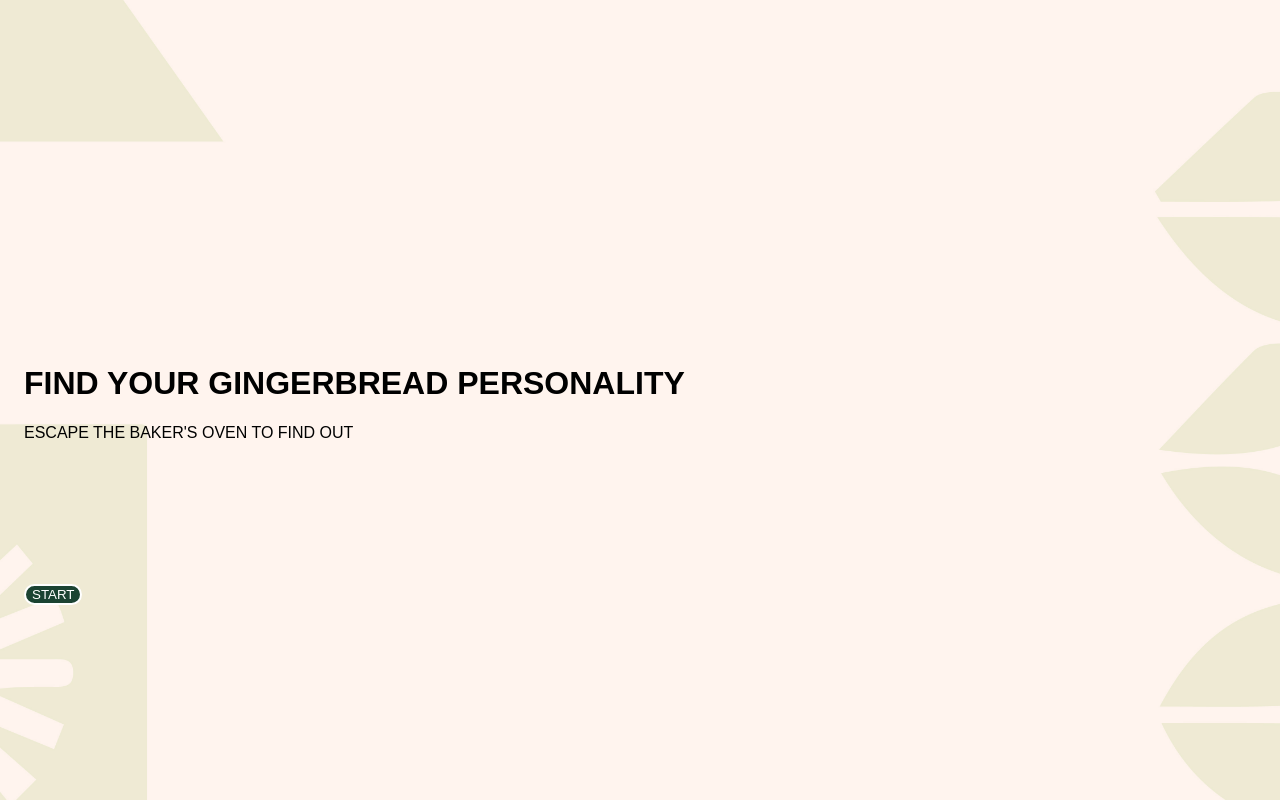
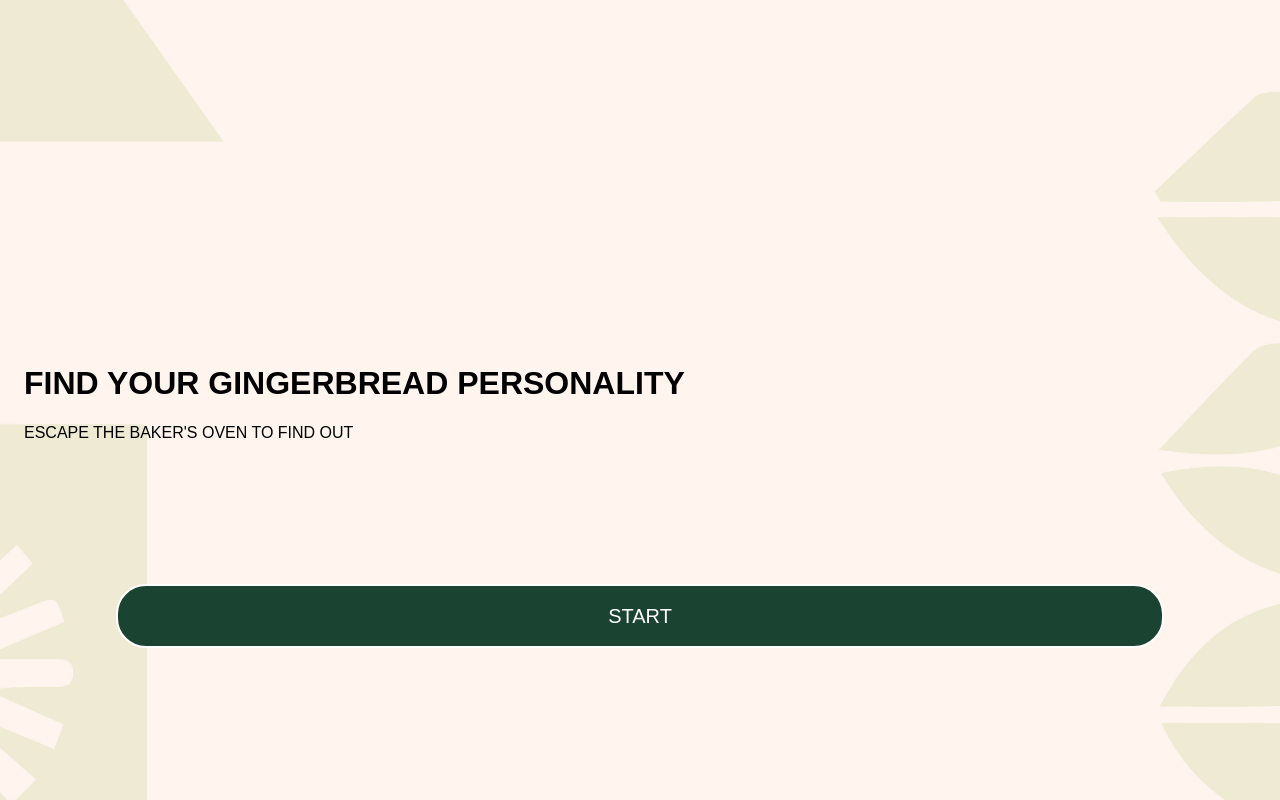
Before and after one commit to mingxxv/hope2024-quiz, a Next.js app: page / in a window 1280 px wide. Built offline with nearby package versions, Linux system fonts and the light colour scheme; a web font is replaced by a local one.

Commit message:
fixed buttons

```diff
--- a/src/app/components/QuestionCard.jsx
+++ b/src/app/components/QuestionCard.jsx
@@ -29,7 +29,7 @@ export const QuestionCard = ({ question, onAnswer }) => {
           padding: '1.5rem',
           ...(isTransitionScene
             ? {
-                top: '50%',
+                top: '85%',
                 transform: 'translateY(-50%)',
                 display: 'flex',
                 justifyContent: 'center'
--- a/src/app/components/ResultCard.jsx
+++ b/src/app/components/ResultCard.jsx
@@ -10,20 +10,13 @@ export const ResultCard = ({ result, onReset }) => {
           src={`/images/types/${result}.jpg`}
           alt={`${result} personality type`}
           fill
-          objectFit='contain'
+          objectFit='contain  '
         />
       </div>
       <div className="bg-white rounded-b-lg shadow-lg p-6">
-        <h2 className="text-2xl font-bold text-center mb-4">Your Result</h2>
-        <p className="text-center text-lg mb-6">
-          Based on your answers, you are:
-          <span className="block mt-2 text-xl font-bold text-blue-600">
-            {result}
-          </span>
-        </p>
         <button
           onClick={onReset}
-          className="w-full bg-blue-500 hover:bg-blue-600 text-white font-bold py-3 px-4 rounded-lg flex items-center justify-center gap-2"
+          className="option-button"
         >
           <RotateCcw size={20} />
           Try Again
--- a/src/app/globals.css
+++ b/src/app/globals.css
@@ -13,4 +13,15 @@
   font-family: var(--font-fafo), 'Answers';
   border-radius: 30px;
   border: 2px solid #FFFFFF;
+  width: 85%;
+  margin-left: auto;
+  margin-right: auto;
+  padding: 1.25rem 2rem;
+  font-size: 1.25rem;
+  line-height: 1;
+  text-align: center;
+  display: flex;
+  align-items: center;
+  justify-content: center;
+  min-height: 4rem;
 }
```
